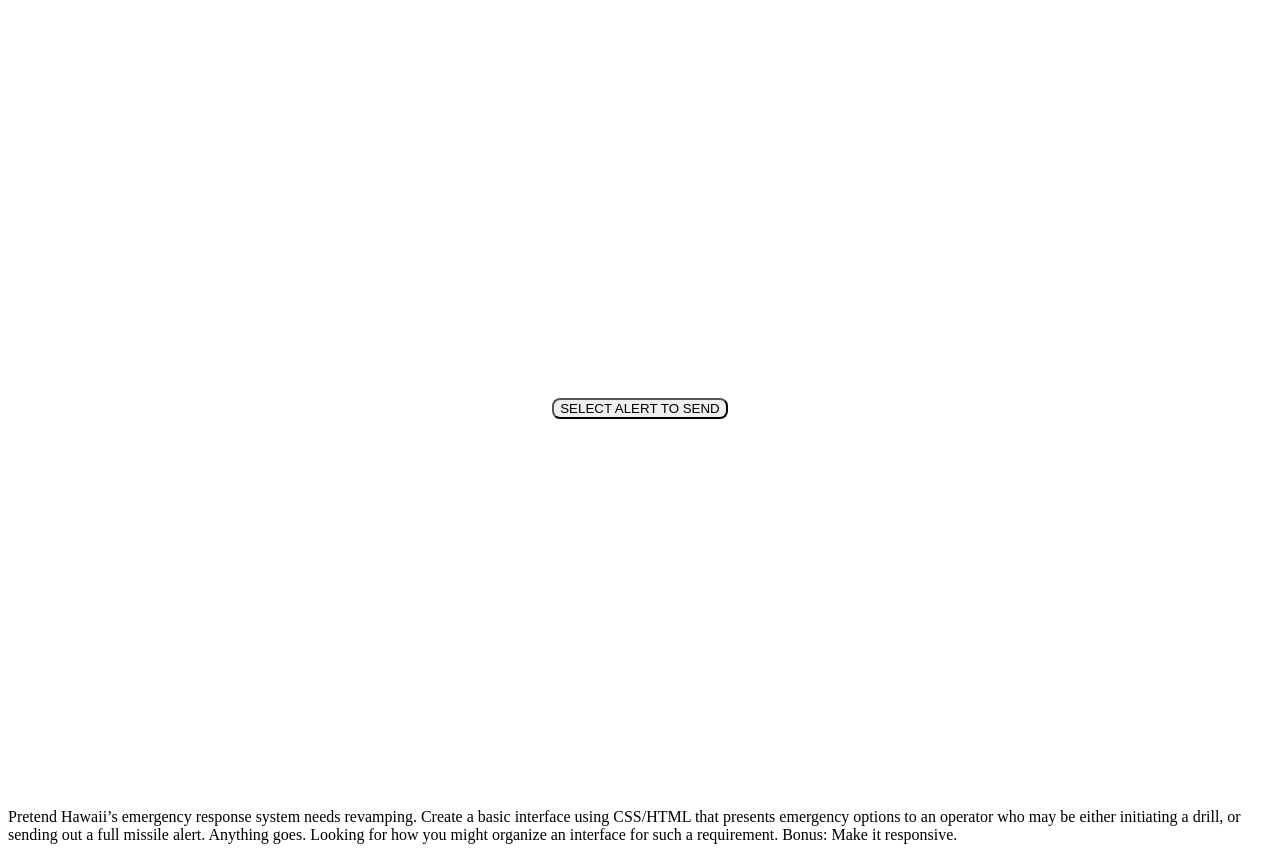
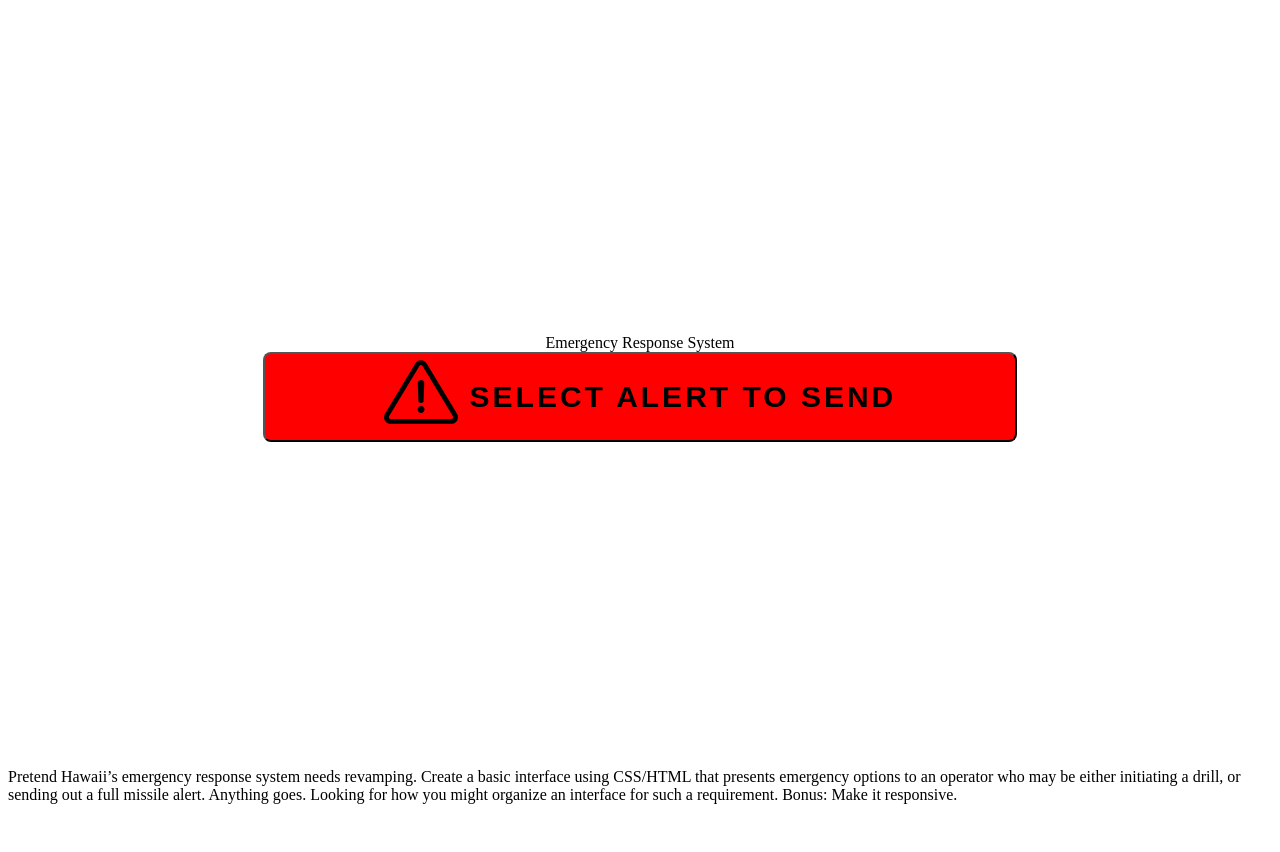
Before and after one commit to KTruong88/hawaii_emergency_system, a PHP site: page / in a window 1280 px wide. After the commit the page ends 804 px from the top, so only its background shows below. Run offline with PHP 8.4, Linux system fonts and the light colour scheme; some libraries are stand-ins or nearby versions.

Commit message:
red btn w/ image

```diff
--- a/index.html
+++ b/index.html
@@ -4,13 +4,22 @@
     <meta charset="utf-8">
     <link rel="stylesheet" href="./style.css">
     <script src="./script.js"></script>
-
-    <title>Hawaii Emergency Response System</title>
+    <script src="https://ajax.googleapis.com/ajax/libs/jquery/3.2.1/jquery.min.js"></script>
+    <script src="./script.js"></script>
+    <title>Emergency Response System</title>
   </head>
   <body>
     <div class="wrapper">
-      <div class="home">
-        <button class="select-alert" type="button" name="button">SELECT ALERT TO SEND</button>
+        <div class="title">Emergency Response System</div>
+        <div class="home">
+            <a class="alert-link" href="">
+                <button class="select-alert-btn">
+                    <img class="alert-icon" src="./images/001-danger.svg" alt="emergency icon" />
+                    <span class="alert-select-txt">
+                      SELECT ALERT TO SEND
+                    </span>
+                </button>
+            </a>
       </div>
 
     </div>
--- a/style.css
+++ b/style.css
@@ -1,13 +1,44 @@
 .wrapper {
-  display: flex;
-  justify-content: center;
-  height: 100vh;
+    display: flex;
+    justify-content: center;
+    flex-direction: column;
+    height: 95vh;
+}
+
+.title {
+    align-self: center;
 }
 
 .home {
-  align-self: center;
+    align-self: center;
 }
 
-.select-alert {
-  border-radius: 8px;
+
+.select-alert-btn {
+    display: flex;
+    justify-content: center;
+    border-radius: 8px;
+    color: black;
+    height: 90px;
+    font-size: 30px;
+    font-weight: bold;
+    letter-spacing: 3px;
+    background-color: red;
 }
+
+.select-alert-btn:hover {
+    cursor: pointer;
+}
+
+.alert-link {
+    text-decoration: none;
+}
+
+.alert-icon {
+    width: 10%;
+}
+
+.alert-select-txt {
+    margin-left: 12px;
+    align-self: center;
+}
```
Also changed, not shown: images/001-danger.svg (added), images/danger.jpg (added), images/siren.svg (added), images/technology.svg (added).
